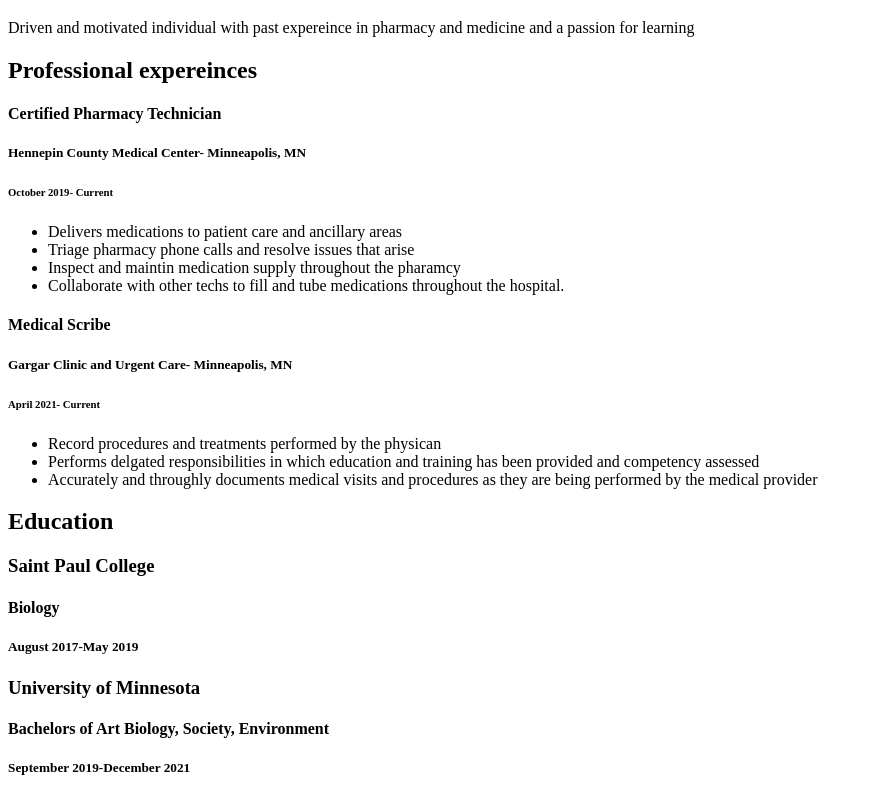
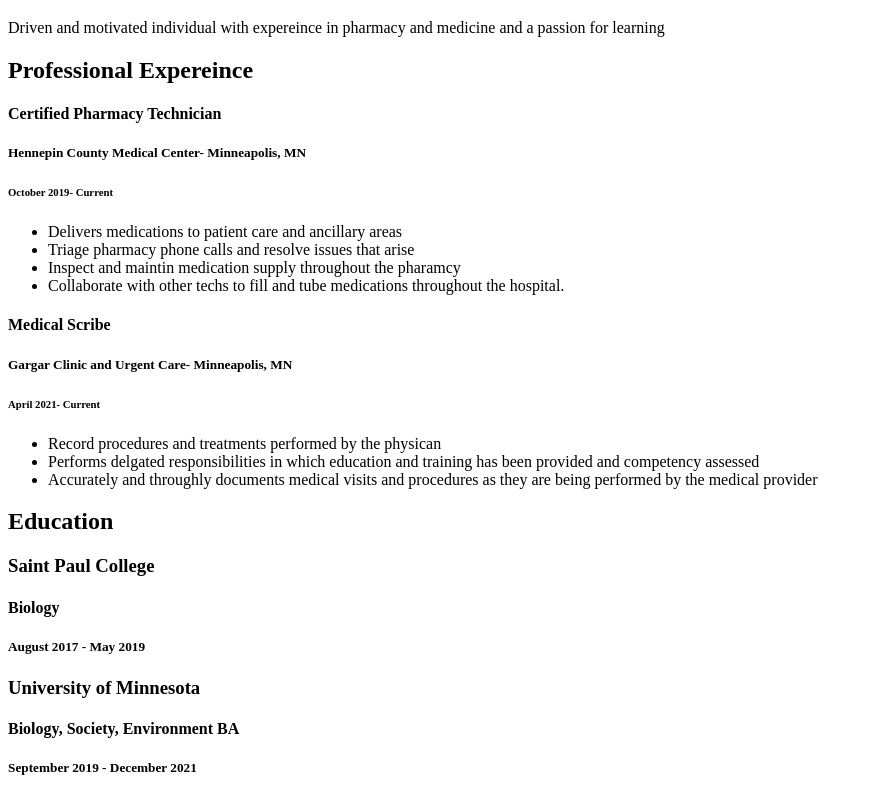
Before and after one commit to ilhamjama/ilhamjama.github.io, a plain HTML site: page index.html in a window 1280 px wide. Shown: the part 61-860 px from the top of the page, without its empty margins (0-870 px from the left). Drawn offline with Linux system fonts and the light colour scheme.

Commit message:
Update index.html

```diff
--- a/index.html
+++ b/index.html
@@ -7,22 +7,23 @@
    <link rel = "stylesheet" href="style.css"/>
   </head>
 <body>
+
   <div>
   <h1>
     Ilham Jama
   </h1>
   <p>
-    Driven and motivated individual with past expereince in pharmacy and medicine and a passion for learning
+    Driven and motivated individual with expereince in pharmacy and medicine and a passion for learning
     </p>
   </div>
 
-  <div class= "work experiences">
+  <div>
+
+  <div class= "work-exp">
     <h2>
-      Professional expereinces
+      Professional Expereince
     </h2>
-  </div>
 
-  <div>
     <h4>
       Certified Pharmacy Technician
     </h4>
@@ -53,7 +54,6 @@
       </li>
 
     </ul>
-  </div>
 
   <div>
 
@@ -82,6 +82,7 @@
       </div>
 
     <div>
+      <div class= "education">
 
       <h2>
         Education
@@ -94,7 +95,7 @@
         Biology
       </h4>
       <h5>
-        August 2017-May 2019
+        August 2017 - May 2019
       </h5>
 
       <h3>
@@ -102,10 +103,10 @@
       </h3>
 
       <h4>
-        Bachelors of Art Biology, Society, Environment
+        Biology, Society, Environment BA
         </h4>
       <h5>
-           September 2019-December 2021
+           September 2019 - December 2021
       </h5>
 
     </div>
```
